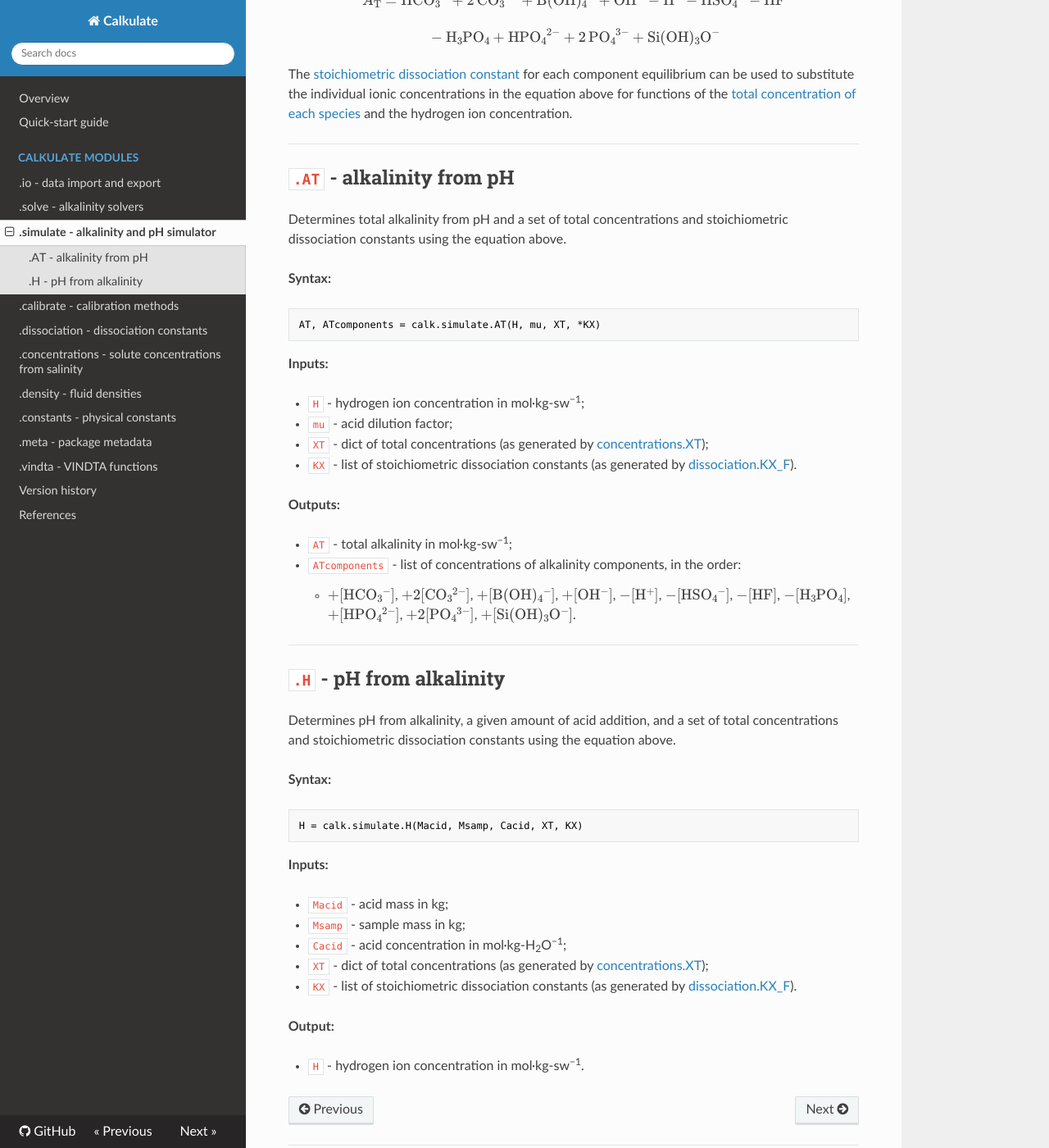
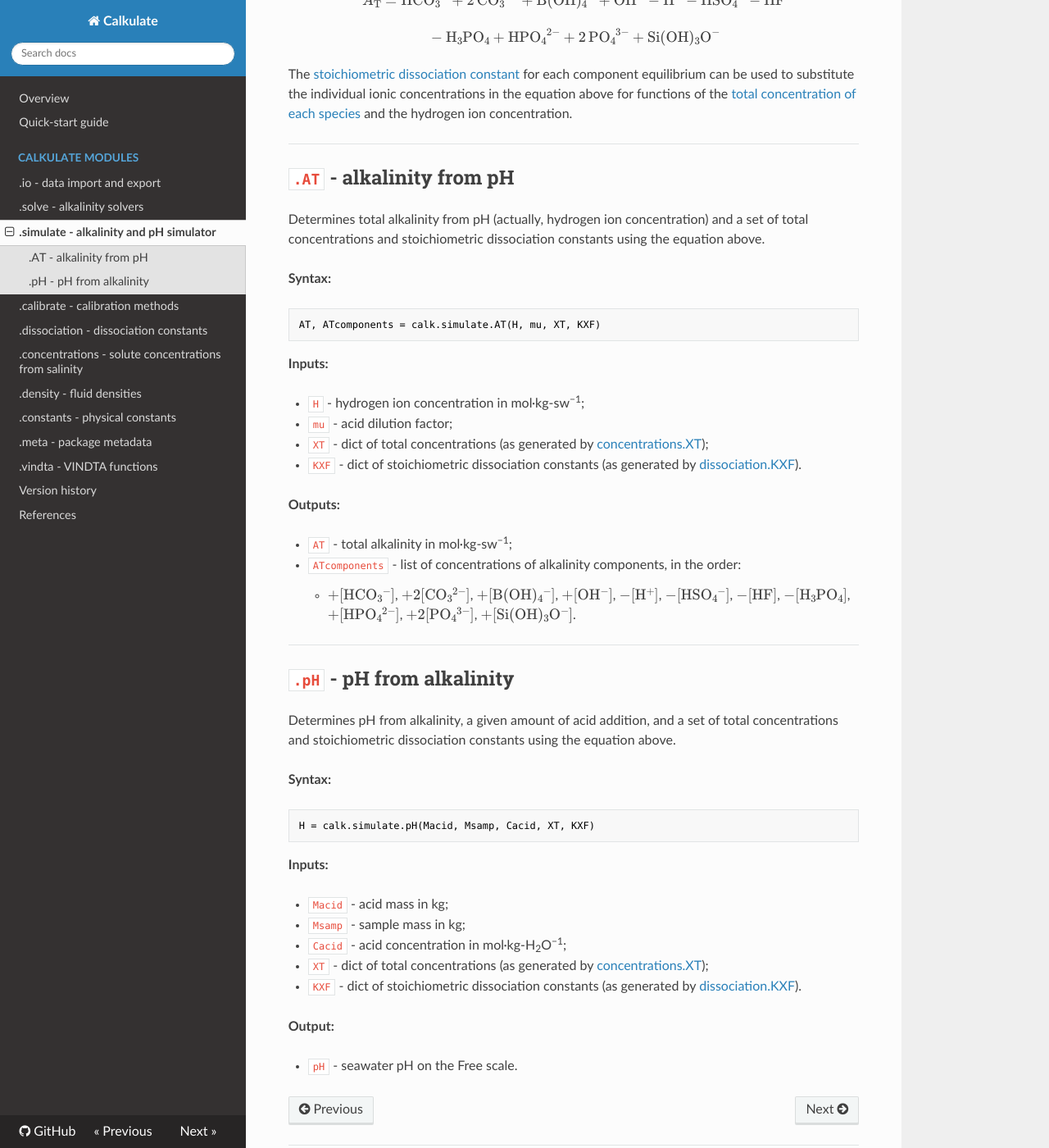
Before and after one commit to mvdh7/calkulate, an MkDocs documentation site: the page built from docs/modules/simulate.md, in a window 1280 px wide and 1400 px high, scrolled down 291 px. Shown: the whole window at 82% size. Built offline with MkDocs 1.6.1, drawn with Linux system fonts in a browser that asks for light colours; nearby versions of some CDN libraries; formulas are drawn with MathJax 3.

````diff
--- a/docs/modules/simulate.md
+++ b/docs/modules/simulate.md
@@ -26,12 +26,12 @@ The [stoichiometric dissociation constant](../dissoc/) for each component equili
 
 ## `.AT` - alkalinity from pH
 
-Determines total alkalinity from pH and a set of total concentrations and stoichiometric dissociation constants using the equation above.
+Determines total alkalinity from pH (actually, hydrogen ion concentration) and a set of total concentrations and stoichiometric dissociation constants using the equation above.
 
 **Syntax:**
 
 ```python
-AT, ATcomponents = calk.simulate.AT(H, mu, XT, *KX)
+AT, ATcomponents = calk.simulate.AT(H, mu, XT, KXF)
 ```
 
 **Inputs:**
@@ -39,7 +39,7 @@ AT, ATcomponents = calk.simulate.AT(H, mu, XT, *KX)
   * `H` - hydrogen ion concentration in mol·kg-sw<sup>−1</sup>;
   * `mu` - acid dilution factor;
   * `XT` - dict of total concentrations (as generated by [concentrations.XT](../concentrations/#xt-dict-of-concentrations));
-  * `KX` - list of stoichiometric dissociation constants (as generated by [dissociation.KX_F](../dissociation/#kx_f-list-of-constants)).
+  * `KXF` - dict of stoichiometric dissociation constants (as generated by [dissociation.KXF](../dissociation/#kxf-dict-of-dissociation-constants)).
 
 **Outputs:**
 
@@ -49,14 +49,14 @@ AT, ATcomponents = calk.simulate.AT(H, mu, XT, *KX)
 
 <hr />
 
-## `.H` - pH from alkalinity
+## `.pH` - pH from alkalinity
 
 Determines pH from alkalinity, a given amount of acid addition, and a set of total concentrations and stoichiometric dissociation constants using the equation above.
 
 **Syntax:**
 
 ```python
-H = calk.simulate.H(Macid, Msamp, Cacid, XT, KX)
+H = calk.simulate.pH(Macid, Msamp, Cacid, XT, KXF)
 ```
 
 **Inputs:**
@@ -65,8 +65,8 @@ H = calk.simulate.H(Macid, Msamp, Cacid, XT, KX)
   * `Msamp` - sample mass in kg;
   * `Cacid` - acid concentration in mol·kg-H<sub>2</sub>O<sup>−1</sup>;
   * `XT` - dict of total concentrations (as generated by [concentrations.XT](../concentrations/#xt-dict-of-concentrations));
-  * `KX` - list of stoichiometric dissociation constants (as generated by [dissociation.KX_F](../dissociation/#kx_f-list-of-constants)).
+  * `KXF` - dict of stoichiometric dissociation constants (as generated by [dissociation.KXF](../dissociation/#kxf-dict-of-dissociation-constants)).
 
 **Output:**
 
-  * `H` - hydrogen ion concentration in mol·kg-sw<sup>−1</sup>.
+  * `pH` - seawater pH on the Free scale.
````
Also changed, not shown: docs/version-history.md (+2 -1 lines), 1 other file.
